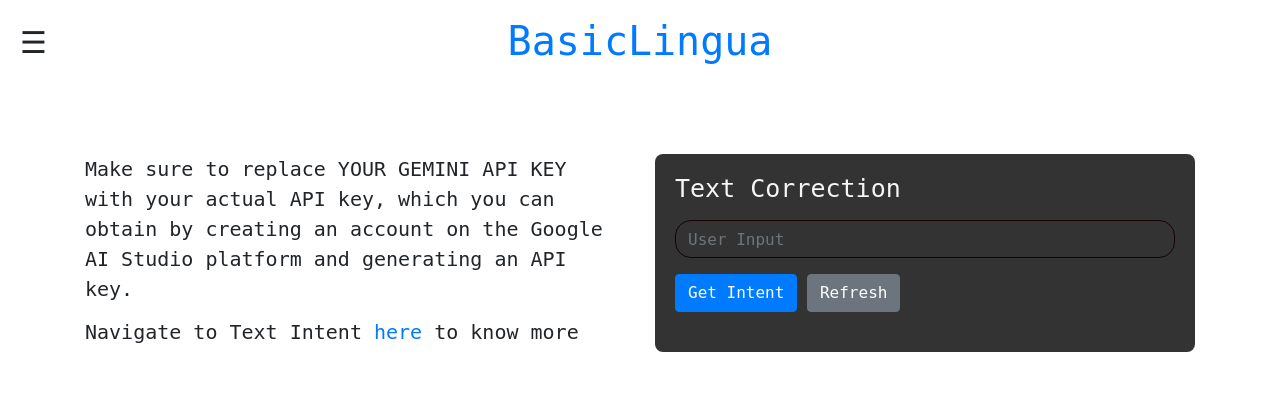
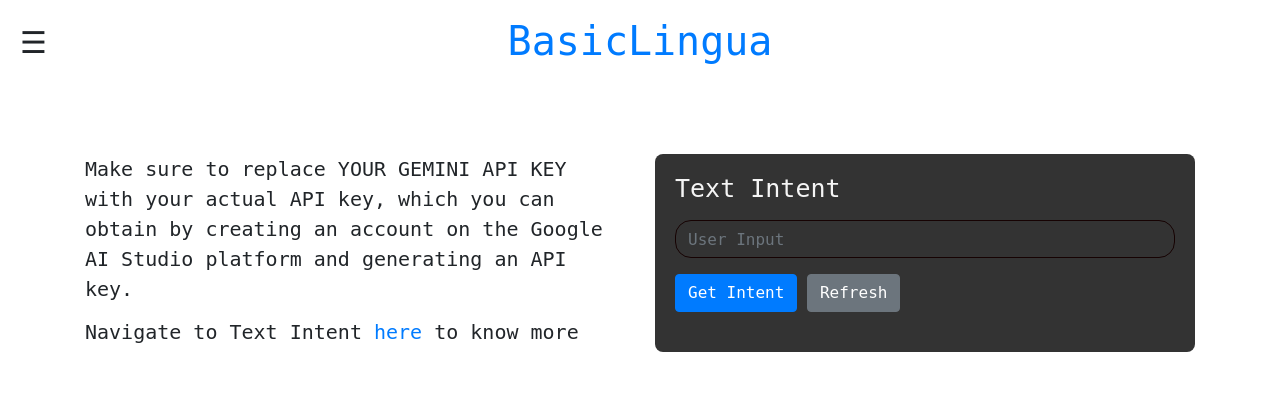
Before and after one commit to Minty-cyber/BasicLingua-Webapp, a Django app: page /text-intent/ in a window 1280 px wide. Shown: the top 396 px of the page. Run offline with Django 5.2, Linux system fonts and the light colour scheme; some libraries are stand-ins or nearby versions.

Commit message:
corrected the title of the text intent html file

```diff
--- a/Lib_app/templates/Text_Intent.html
+++ b/Lib_app/templates/Text_Intent.html
@@ -21,7 +21,7 @@ Text Intent
 
     <div class="col-md-6">
         <div class="yellow">
-                <h1 style="font-size: 25px;">Text Correction</h1>
+                <h1 style="font-size: 25px;">Text Intent</h1>
                 <form class="form-design" id="translation-form" method="post">
                     {% csrf_token %}
                     <div class="form-group">
```
